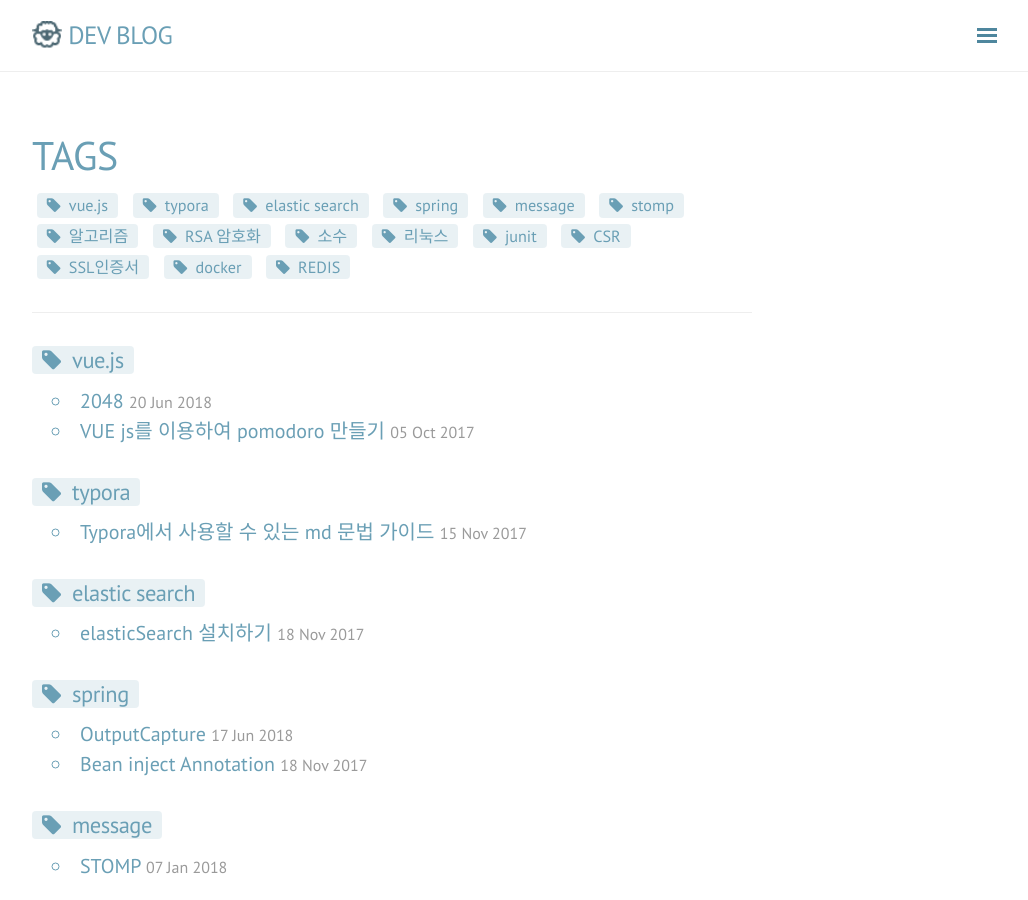
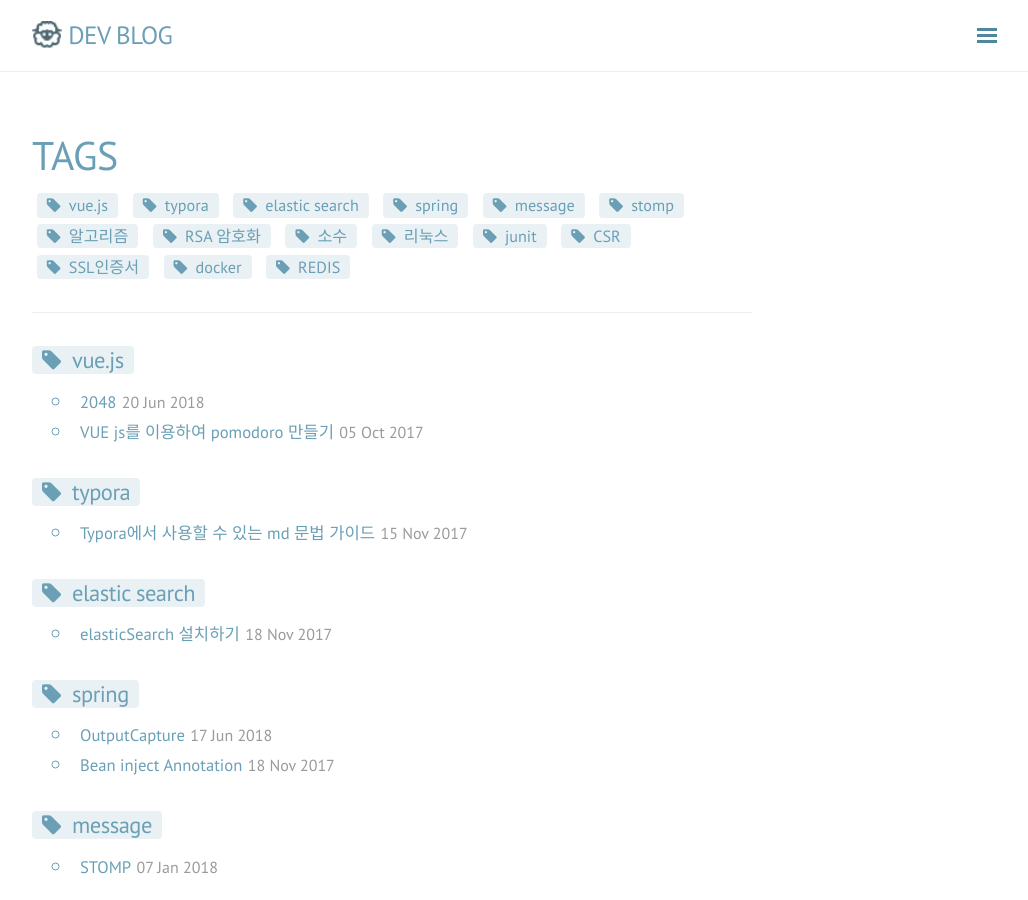
Before and after one commit to rmcodestar/rmcodestar.github.io, a Jekyll site: the page built from blog/tags.html, in a window 1280 px wide and 900 px high. Shown: the whole window, without its empty margins (248-1276 px from the left). Built offline with Jekyll 4.4.1, drawn with Linux system fonts in a browser that asks for light colours; nearby versions of some CDN libraries; comment, search, counter and statistics services are not loaded.

Commit message:
Update tags.html

```diff
--- a/blog/tags.html
+++ b/blog/tags.html
@@ -17,8 +17,8 @@ title: Tags
       {% for post in tag[1] %}
         <a class="post-title" href="{{ site.baseurl }}{{ post.url }}">
       <li>
-        {{ post.title }}
-      <small class="post-date">{{ post.date | date_to_string }}</small>
+        <small>{{ post.title }}</small>
+        <small class="post-date">{{ post.date | date_to_string }}</small>
       </li>
       </a>
       {% endfor %}
```
